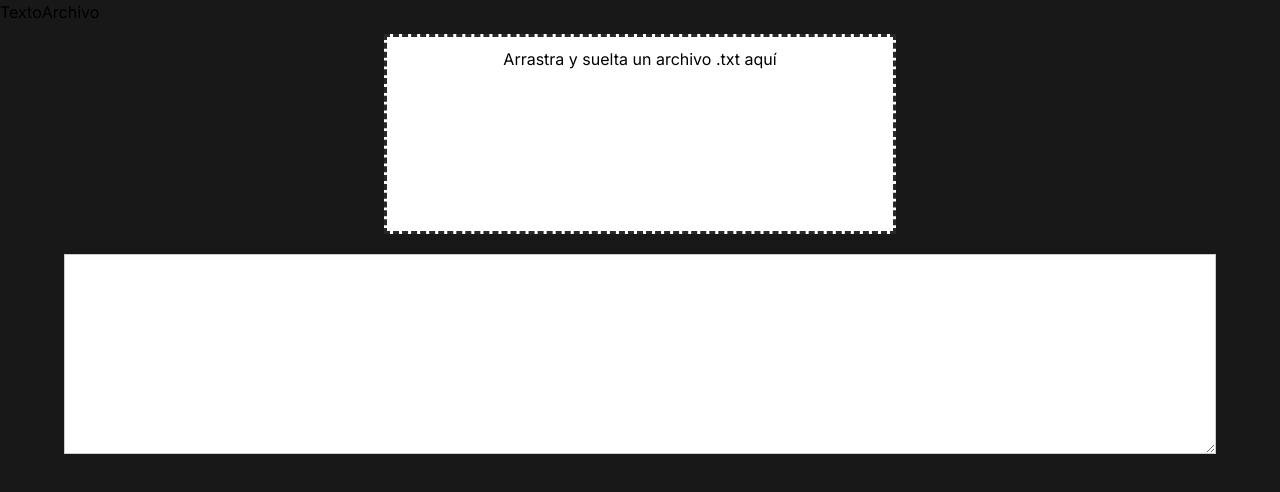
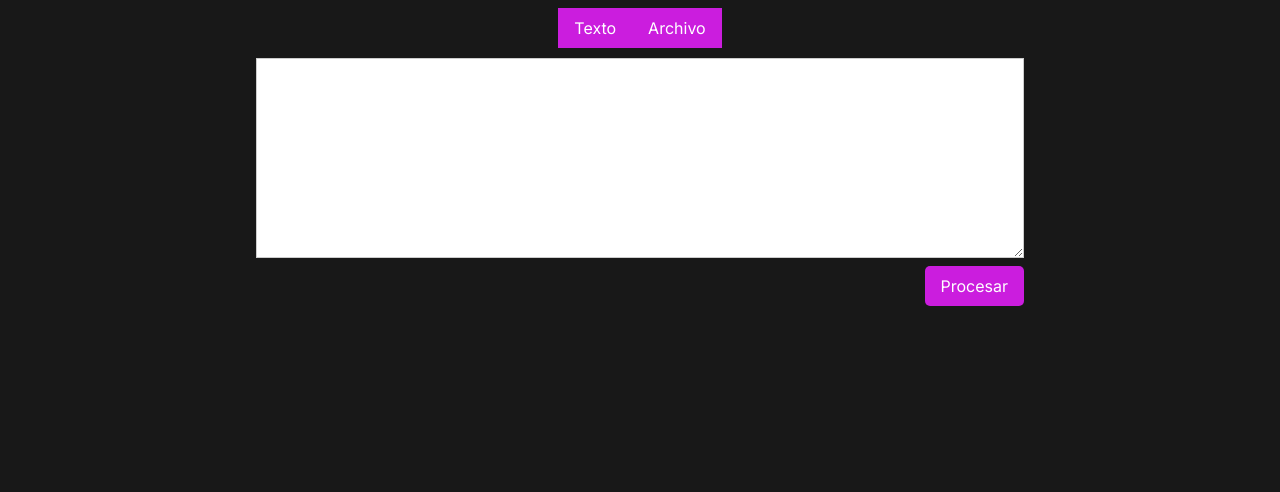
Before and after one commit to Coolhatena/c-lexic-analizer, a Next.js app: page / in a window 1280 px wide. Shown: the top 492 px of the page. Built offline with nearby package versions, Linux system fonts and the light colour scheme.

Commit message:
Add option to swap between input styles

```diff
--- a/src/app/components/DropFileInput.jsx
+++ b/src/app/components/DropFileInput.jsx
@@ -1,51 +1,39 @@
 import React from 'react'
 
-import automata from '../../modules/automata';
-import getKeywords from '../../modules/helpers/getKeywords';
+import { analizeText } from '@/modules/helpers/analizeText';
+import { triggerDownload } from '@/modules/helpers/triggerDownload';
 
 
-let DropFileInput = () => {
-	let dropAreaDragOver = (e) => {
+export const DropFileInput = ({ confirmSuccess }) => {
+	const dropAreaDragOver = (e) => {
 		e.preventDefault();
 		e.target.style.borderColor = "blue";
 	}
 
-	let dropAreaDragLeave = (e) => {
+	const dropAreaDragLeave = (e) => {
 		e.target.style.borderColor = "#ccc";
 	}
 
-	let dropAreaDrop = (e) => {
+	const dropAreaDrop = (e) => {
 		e.preventDefault();
 		e.target.style.borderColor = "#ccc";
 		const file = e.dataTransfer.files[0];
 		handleFile(file);
 	}
 
-	let fileInputChange = (e) => {
+	const fileInputChange = (e) => {
 		const file = e.test.files[0];
 		handleFile(file);
 	}
-
-	let triggerDownload = (stringContent = '', filename = 'download.blob') => {
-		const blob = new Blob([stringContent], { type: 'text/plain' })
-		const url = URL.createObjectURL(blob)
-		const a = document.createElement('a')
-
-		a.href = url
-		a.download = filename
-		a.click()
-		URL.revokeObjectURL(url)
-	  }
 
 	let handleFile = (file) => {
 		if (file) {
 			if (file.name.endsWith(".txt") || file.name.endsWith(".c")) {
 				const reader = new FileReader();
 				reader.onload = (event) => {
-					let procesedText = automata(event.target.result);
-					let result = getKeywords(procesedText);
-					triggerDownload(result, 'resultado.txt')
-
+					let result = analizeText(event.target.result);
+					triggerDownload(result, 'resultado.txt');
+					confirmSuccess(true);
 				};
 				reader.readAsText(file);
 			} else {
@@ -61,6 +49,4 @@ let DropFileInput = () => {
 			<input type="file" id="file-input" onChange={fileInputChange} style={{display: "none"}} accept=".txt"/>
 		</div>
 	)
-}
-
-export default DropFileInput
+};
--- /dev/null
+++ b/src/app/components/TextInput.jsx
@@ -0,0 +1,33 @@
+import React, { useState } from 'react'
+
+import { analizeText } from '@/modules/helpers/analizeText';
+import { triggerDownload } from '@/modules/helpers/triggerDownload';
+
+
+export const TextInput = ({ confirmSuccess }) => {
+	const [textAreaValue, setTextAreaValue] = useState("")
+
+	const handleProcessing = () => {
+		if (textAreaValue === ""){
+			alert("Por favor, ingrese texto en el area de escritura.");
+			return
+		};
+
+		let result = analizeText(textAreaValue);
+		triggerDownload(result, 'resultado.txt');
+		confirmSuccess(true);
+	};
+
+	const handleTextAreaChange = event => {
+		setTextAreaValue(event.target.value);
+	};
+
+	return (
+		<div className='textbox-container'>
+			<textarea className="textbox" wrap='off' value={textAreaValue} onChange={handleTextAreaChange}></textarea>
+			<div className='textbox-button-container'>
+				<button className='textbox-button' onClick={handleProcessing}>Procesar</button>
+			</div>
+		</div>
+	)
+}
--- a/src/app/globals.css
+++ b/src/app/globals.css
@@ -11,6 +11,22 @@ main {
 	display: flex;
 	align-items: center;
 	flex-direction: column;
+}
+
+.input-selection-container {
+	display: flex;
+	justify-content: center;
+}
+
+.input-selection-button {
+	background-color: #cb1dde;
+	color: white;
+	padding: 0.5rem 1rem;
+	margin-top: 0.5rem;
+}
+
+.input-selection-button:hover {
+	background-color: #630f6d;
 }
 
 .input-container {
@@ -27,11 +43,35 @@ main {
 	margin: 10px auto;
 }
 
+.result-text {
+	color: white;
+}
 
-.txtbox {
-	width: 90%;
+.textbox-container {
+	display: flex;
+	flex-direction: column;
+	align-items: center;
+}
+
+.textbox {
+	width: 60%;
 	height: 200px;
 	margin-top: 10px;
 	padding: 10px;
 	border: 1px solid #ccc;
 }
+
+.textbox-button-container {
+	display: flex;
+	width: 60%;
+	justify-content: flex-end;
+
+}
+
+.textbox-button {
+	background-color: #cb1dde;
+	color: white;
+	padding: 0.5rem 1rem;
+	margin-top: 0.5rem;
+	border-radius: 5px;
+}
--- a/src/app/page.js
+++ b/src/app/page.js
@@ -1,23 +1,31 @@
 'use client'
 import { useState } from 'react';
 
-import DropFileInput from './components/DropFileInput';
+import { DropFileInput } from './components/DropFileInput';
+import { TextInput } from './components/TextInput';
 
 
 export default function Home() {
-	const [resultValue, setResultValue] = useState("")
+	const [resultSuccess, setResultSuccess] = useState(false)
 	const [inputType, setInputType] = useState("text")
+
+	const swapInputType = (inputType) => {
+		setInputType(inputType);
+		setResultSuccess(false);
+	};
 
 	return (
 		<main>
 			<div className='input-container'>
 				<div className='input-selection-container'>
-					<button className='input-selection-button'>Texto</button>
-					<button className='input-selection-button'>Archivo</button>
+					<button className='input-selection-button' onClick={() => swapInputType("text")}>Texto</button>
+					<button className='input-selection-button' onClick={() => swapInputType("file")}>Archivo</button>
 				</div>
-				<DropFileInput />
+				{ inputType == "text" ? <TextInput confirmSuccess={setResultSuccess} /> : null }
+				{ inputType == "file" ? <DropFileInput confirmSuccess={setResultSuccess} /> : null }
+
 			</div>
-			<textarea id="char-box" className="txtbox" value={resultValue} readOnly></textarea>
+			{ resultSuccess ? <p className='result-text text-lg'>Archivo generado con exito, descargando...</p> : null }
 		</main>
 	)
 }
--- /dev/null
+++ b/src/modules/helpers/analizeText.js
@@ -0,0 +1,9 @@
+import automata from '../../modules/automata';
+import getKeywords from '../../modules/helpers/getKeywords';
+
+export const analizeText = (text) => {
+	let procesedText = automata(text);
+	let result = getKeywords(procesedText);
+
+	return result;
+}
--- /dev/null
+++ b/src/modules/helpers/triggerDownload.js
@@ -0,0 +1,10 @@
+export const triggerDownload = (stringContent = '', filename = 'download.blob') => {
+	const blob = new Blob([stringContent], { type: 'text/plain' })
+	const url = URL.createObjectURL(blob)
+	const a = document.createElement('a')
+
+	a.href = url
+	a.download = filename
+	a.click()
+	URL.revokeObjectURL(url)
+};
```
